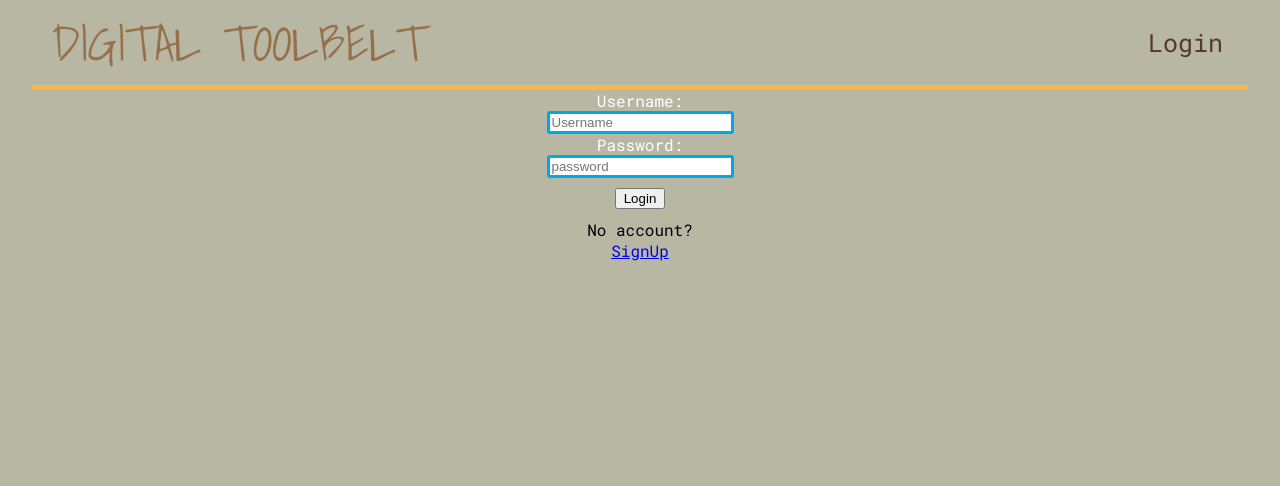
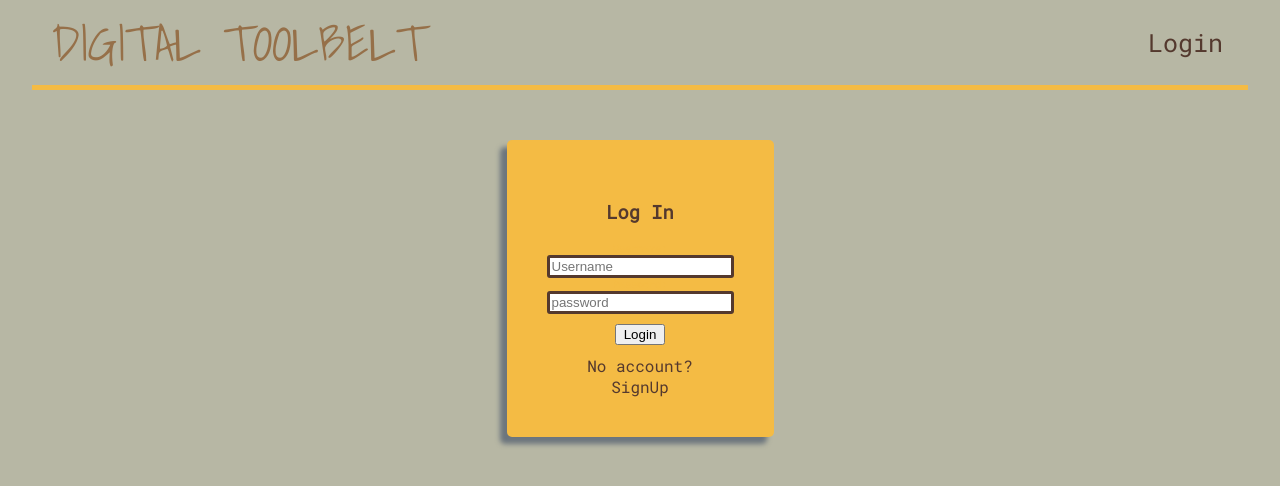
Before and after one commit to arbayer4/Digital-ToolBelt, a React (Create React App) app in the folder client/: page /login in a window 1280 px wide. Shown: the top 486 px of the page. Built offline with nearby package versions, Linux system fonts and the light colour scheme.

Commit message:
styled login form

```diff
--- a/client/src/screens/Login/Login.css
+++ b/client/src/screens/Login/Login.css
@@ -3,17 +3,31 @@
   flex-flow: column nowrap;
   align-items: center;
   justify-content: flex-start;
+  background-color: rgb(244, 187, 68);
+  margin-top: 50px;
+  padding: 40px;
+  border-radius: 5px;
+  box-shadow: -7px 7px 5px #6c757d;
+  color: #54392e;
 }
 
 .sign-in-form > input {
   border-radius: 3px;
   outline: none;
-  border: 3px solid #00a8e8;
-  /* width: 30vw; */
+  border: 3px solid #54392e;
 }
 
 .sign-in-form > label {
-  color: white;
+  color: rgb(244, 187, 68);
+  font-size: 10px;
+}
+.sign-in-form > a {
+  text-decoration: none;
+  color: #54392e;
+}
+.sign-in-form > a:hover {
+  color: rgb(150, 112, 73);
+  text-decoration: underline;
 }
 
 .sign-in-form > button {
--- a/client/src/screens/Login/Login.jsx
+++ b/client/src/screens/Login/Login.jsx
@@ -34,6 +34,7 @@
           });
         }}
       >
+        <h3>Log In</h3>
         <label htmlFor="sign-in-username">Username:</label>
         <input
           id="sign-in-username"
```
